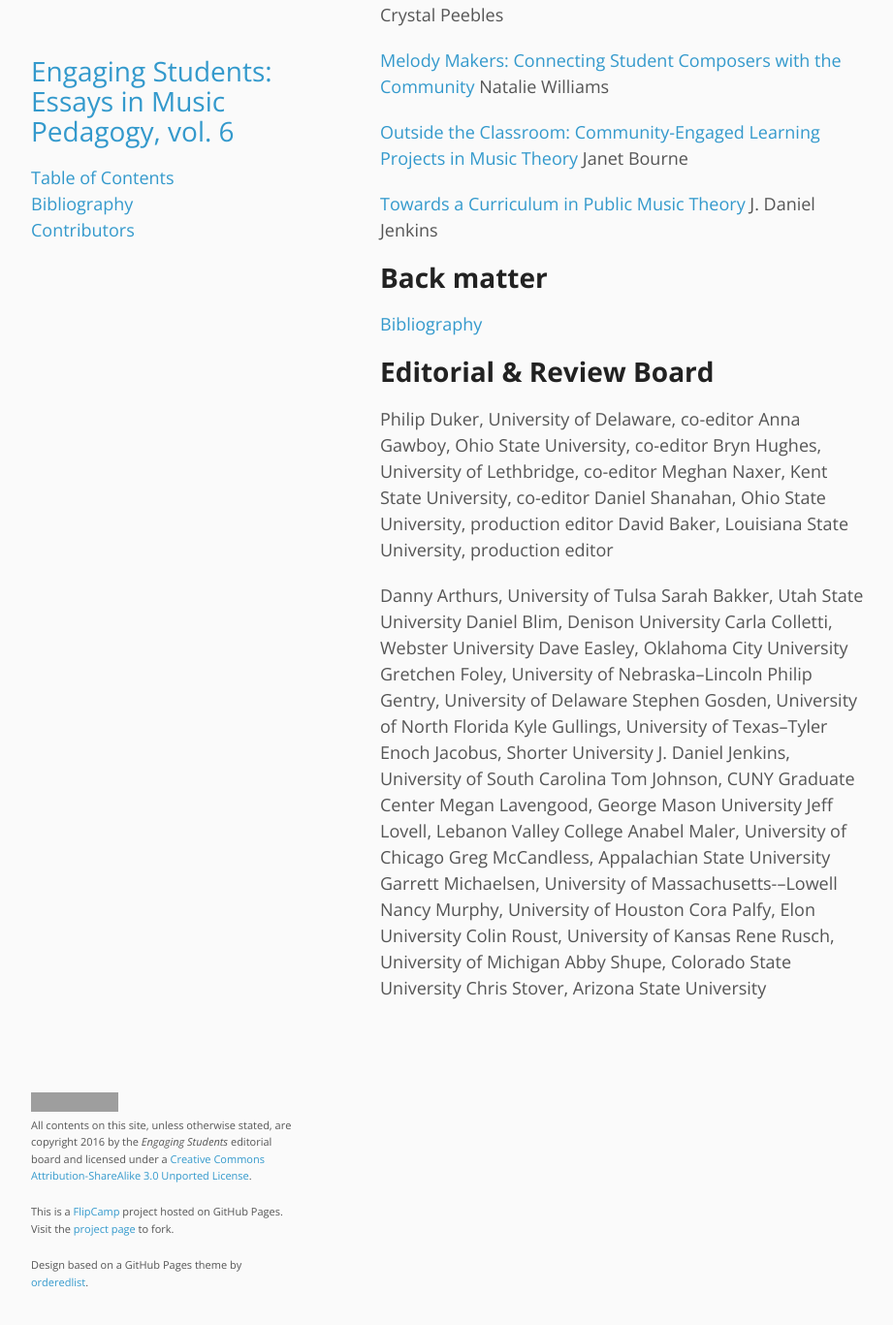
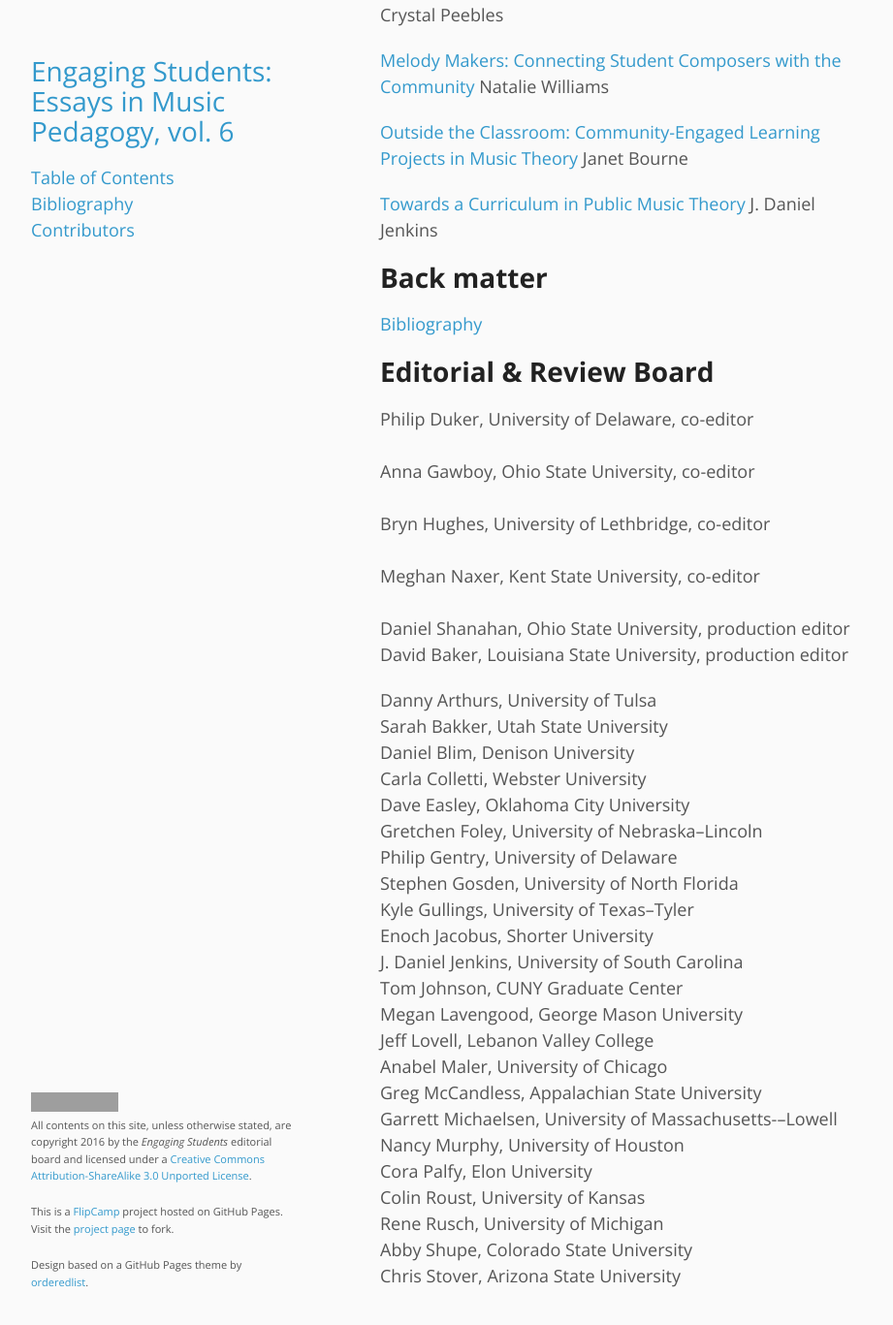
Before and after one commit to flipcamp/engagingstudents6, a Jekyll site: the page built from index.md, in a window 1280 px wide and 1400 px high, scrolled down 1815 px. Shown: the top 1367 px of the window at 97% size, without its empty margins (178-1099 px from the left). Built offline with Jekyll 4.4.1, drawn with Linux system fonts in a browser that asks for light colours; grey boxes are pictures that could not be loaded.

Commit message:
fixed line breaks

```diff
--- a/index.md
+++ b/index.md
@@ -83,33 +83,33 @@
 
 # Editorial & Review Board
 
-Philip Duker, University of Delaware, co-editor
-Anna Gawboy, Ohio State University, co-editor
-Bryn Hughes, University of Lethbridge, co-editor
-Meghan Naxer, Kent State University, co-editor
-Daniel Shanahan, Ohio State University, production editor
-David Baker, Louisiana State University, production editor
+Philip Duker, University of Delaware, co-editor<br>
+Anna Gawboy, Ohio State University, co-editor<br>
+Bryn Hughes, University of Lethbridge, co-editor<br>
+Meghan Naxer, Kent State University, co-editor<br>
+Daniel Shanahan, Ohio State University, production editor<br>
+David Baker, Louisiana State University, production editor<br>
 
-Danny Arthurs, University of Tulsa
-Sarah Bakker, Utah State University
-Daniel Blim, Denison University
-Carla Colletti, Webster University
-Dave Easley, Oklahoma City University
-Gretchen Foley, University of Nebraska--Lincoln
-Philip Gentry, University of Delaware
-Stephen Gosden, University of North Florida
-Kyle Gullings, University of Texas--Tyler
-Enoch Jacobus, Shorter University
-J. Daniel Jenkins, University of South Carolina
-Tom Johnson, CUNY Graduate Center
-Megan Lavengood, George Mason University
-Jeff Lovell, Lebanon Valley College
-Anabel Maler, University of Chicago
-Greg McCandless, Appalachian State University
-Garrett Michaelsen, University of Massachusetts-–Lowell
-Nancy Murphy, University of Houston
-Cora Palfy, Elon University
-Colin Roust, University of Kansas
-Rene Rusch, University of Michigan
-Abby Shupe, Colorado State University
-Chris Stover, Arizona State University
+Danny Arthurs, University of Tulsa<br>
+Sarah Bakker, Utah State University<br>
+Daniel Blim, Denison University<br>
+Carla Colletti, Webster University<br>
+Dave Easley, Oklahoma City University<br>
+Gretchen Foley, University of Nebraska--Lincoln<br>
+Philip Gentry, University of Delaware<br>
+Stephen Gosden, University of North Florida<br>
+Kyle Gullings, University of Texas--Tyler<br>
+Enoch Jacobus, Shorter University<br>
+J. Daniel Jenkins, University of South Carolina<br>
+Tom Johnson, CUNY Graduate Center<br>
+Megan Lavengood, George Mason University<br>
+Jeff Lovell, Lebanon Valley College<br>
+Anabel Maler, University of Chicago<br>
+Greg McCandless, Appalachian State University<br>
+Garrett Michaelsen, University of Massachusetts-–Lowell<br>
+Nancy Murphy, University of Houston<br>
+Cora Palfy, Elon University<br>
+Colin Roust, University of Kansas<br>
+Rene Rusch, University of Michigan<br>
+Abby Shupe, Colorado State University<br>
+Chris Stover, Arizona State University<br>
```
